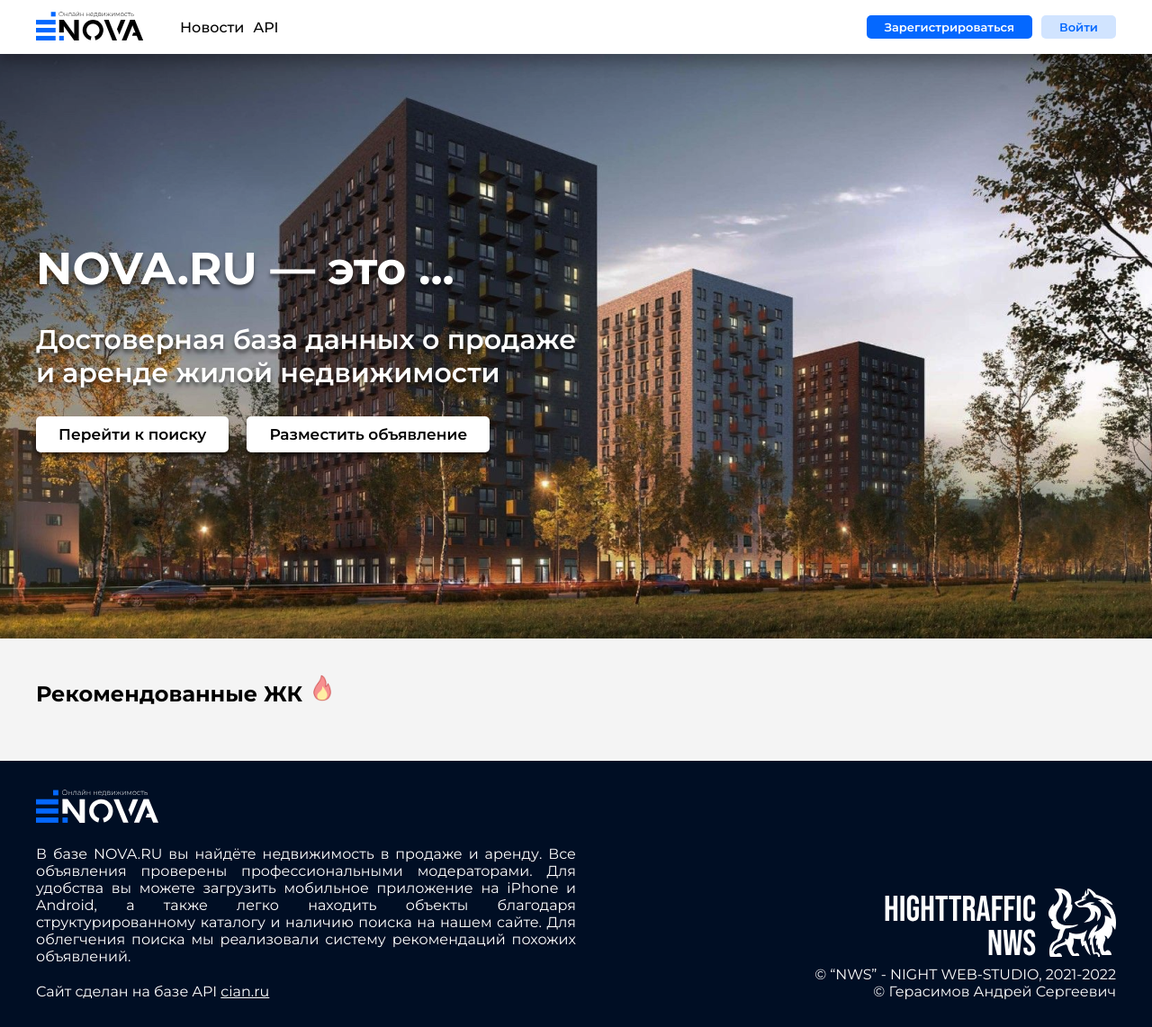
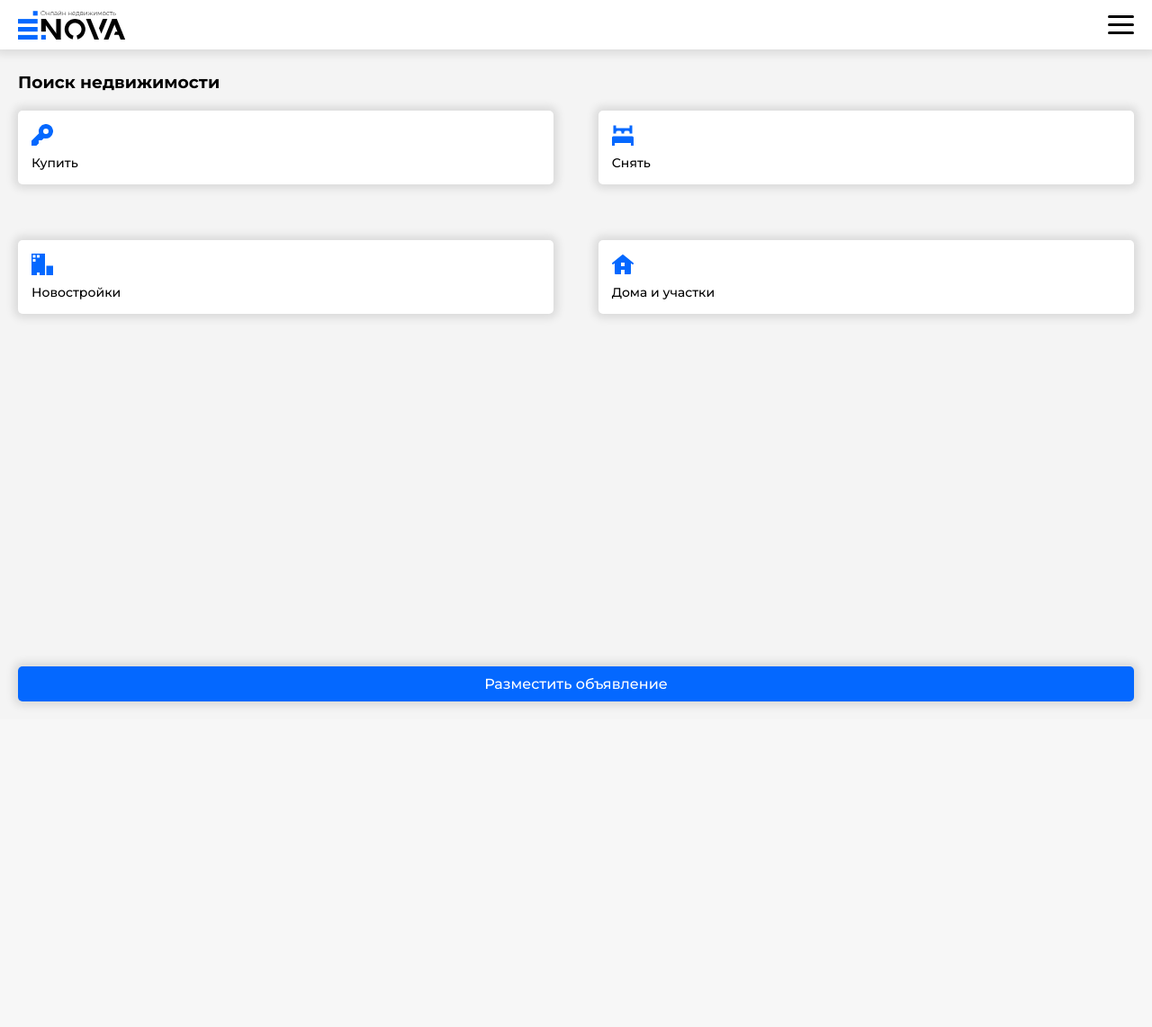
Before and after one commit to IgoninaDiana/nova_website, a PHP site: page /m/index.php in a window 1280 px wide. Shown: the whole page at 90% size. After the commit the page ends 786 px from the top, so only its background shows below. Run offline with PHP 8.4, Linux system fonts and the light colour scheme; data that the repository does not hold is empty.

Commit message:
Gerasimov Andrey

```diff
--- a/css/style.css
+++ b/css/style.css
@@ -223,6 +223,7 @@
 }
 
 /* --- */
+
 footer {
     display: flex;
     justify-content: center;
--- a/index.php
+++ b/index.php
@@ -5,6 +5,14 @@
         <meta name="viewport" content="width=device-width, initial-scale=1, shrink-to-fit=no">
         <title>NOVA - Достоверная база данных о продаже и аренде жилой недвижимости</title>
         <link rel="stylesheet" href="css/style.css">
+        <script src="https://code.jquery.com/jquery-3.6.0.js" integrity="sha256-H+K7U5CnXl1h5ywQfKtSj8PCmoN9aaq30gDh27Xc0jk=" crossorigin="anonymous"></script>
+        <script src="https://cdnjs.cloudflare.com/ajax/libs/mobile-detect/1.4.4/mobile-detect.min.js"></script>
+        <script>
+            let detect = new MobileDetect(window.navigator.userAgent);
+            if (detect.mobile() != null) {
+                $(location).attr('href', '/m');
+            }
+        </script>
     </head>
     <body>
         <header>
--- /dev/null
+++ b/m/css/style.css
@@ -0,0 +1,112 @@
+@import url('https://fonts.googleapis.com/css2?family=Montserrat:wght@300;400;500;600;700&display=swap');
+
+::-webkit-scrollbar {
+    display: none;
+}
+
+html {
+    margin: 0;
+}
+
+body {
+    display: flex;
+    flex-direction: column;
+    font-family: 'Montserrat', sans-serif;
+    background-color: #f4f4f4;
+    margin: 0;
+}
+
+p, h1, h2, h3, h4, h5 {
+    margin: 0;
+}
+
+.wrapper {
+    width: 100%;
+    margin-left: 20px;
+    margin-right: 20px;
+}
+
+/* --- */
+
+.button_section {
+    width: 100%;
+    position: fixed;
+    display: flex;
+    bottom: 20px;
+}
+
+.button {
+    text-decoration: none;
+    display: flex;
+    justify-content: center;
+    background-color: #0468FF;
+    color: #fff;
+    font-weight: 500;
+    border-radius: 5px;
+    box-shadow: 0 0 10px 5px rgba(0, 0, 0, 0.1);
+    padding: 10px;
+}
+
+/* --- */
+
+header {
+    position: fixed;
+    width: 100%;
+    display: flex;
+    justify-content: center;
+    background-color: #fff;
+    box-shadow: 0 0 10px 5px rgba(0, 0, 0, 0.1);
+    padding-top: 10px;
+    padding-bottom: 10px;
+}
+
+.header {
+    display: flex;
+    justify-content: space-between;
+    align-items: center;
+}
+
+/* --- */
+
+.search_button_section {
+    display: flex;
+    justify-content: center;
+    margin-top: 80px;
+}
+
+.search_button {
+    display: flex;
+    flex-direction: column;
+}
+
+.sb_items {
+    display: flex;
+    justify-content: space-between;
+    flex-wrap: wrap;
+    margin-top: 20px;
+}
+
+.sb_item {
+    width: 48%;
+    display: flex;
+    flex-direction: column;
+    text-decoration: none;
+    background-color: #fff;
+    color: #000;
+    border-radius: 5px;
+    box-shadow: 0 0 10px 5px rgba(0, 0, 0, 0.1);
+    padding: 15px;
+    box-sizing: border-box;
+    margin-bottom: 5%;
+}
+
+.sbi_img {
+    width: 24px;
+    height: 24px;
+    margin-bottom: 10px;
+}
+
+.sbi_h4 {
+    font-size: 14px;
+    font-weight: 500;
+}
--- /dev/null
+++ b/m/index.php
@@ -0,0 +1,49 @@
+<!DOCTYPE html>
+<html lang="ru">
+    <head>
+        <meta charset="UTF-8">
+        <meta name="viewport" content="width=device-width, initial-scale=1, shrink-to-fit=no">
+        <title>NOVA - Достоверная база данных о продаже и аренде жилой недвижимости</title>
+        <link rel="stylesheet" href="css/style.css">
+    </head>
+    <body>
+        <section class="button_section">
+            <div class="wrapper">
+                <a class="button" href="#">Разместить объявление</a>
+            </div>
+        </section>
+        <header>
+            <div class="wrapper">
+                <div class="header">
+                    <img src="../img/logo_1.svg">
+                    <img src="../img/menu.svg">
+                </div>
+            </div>
+        </header>
+        <section class="search_button_section">
+            <div class="wrapper">
+                <div class="search_button">
+                    <h3>Поиск недвижимости</h3>
+                    <div class="sb_items">
+                        <a class="sb_item" href="#">
+                            <img class="sbi_img" src="../img/key.svg">
+                            <h4 class="sbi_h4">Купить</h4>
+                        </a>
+                        <a class="sb_item" href="#">
+                            <img class="sbi_img" src="../img/krovate.svg">
+                            <h4 class="sbi_h4">Снять</h4>
+                        </a>
+                        <a class="sb_item" href="#">
+                            <img class="sbi_img" src="../img/dome.svg">
+                            <h4 class="sbi_h4">Новостройки</h4>
+                        </a>
+                        <a class="sb_item" href="#">
+                            <img class="sbi_img" src="../img/home.svg">
+                            <h4 class="sbi_h4">Дома и участки</h4>
+                        </a>
+                    </div>
+                </div>
+            </div>
+        </section>
+    </body>
+</html>
```
Also changed, not shown: img/dome.svg (added), img/home.svg (added), img/key.svg (added), img/krovate.svg (added), img/menu.svg (added).
